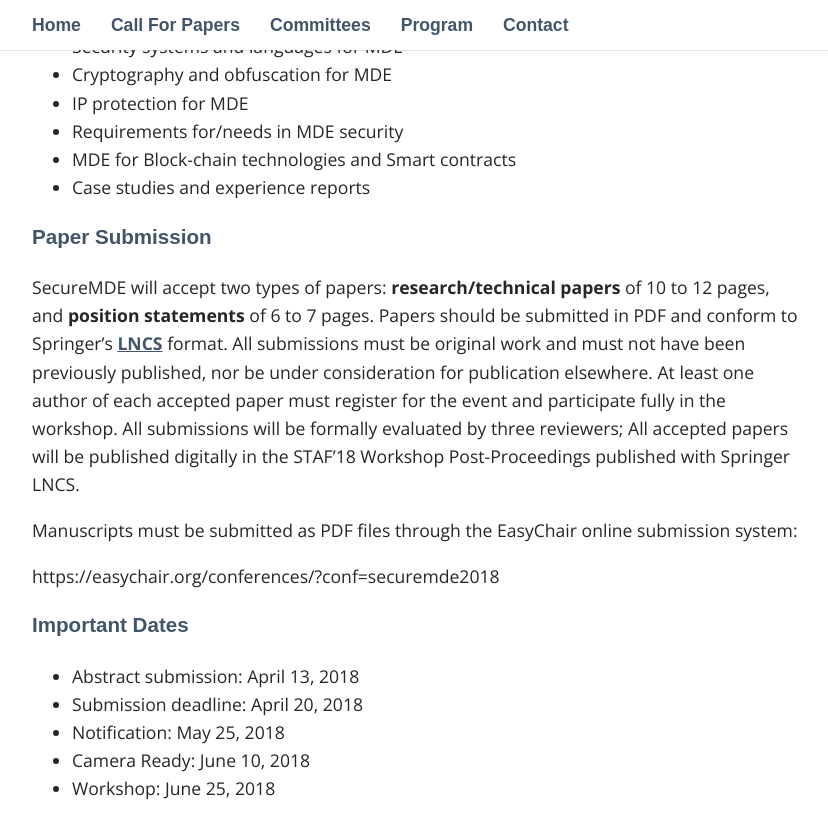
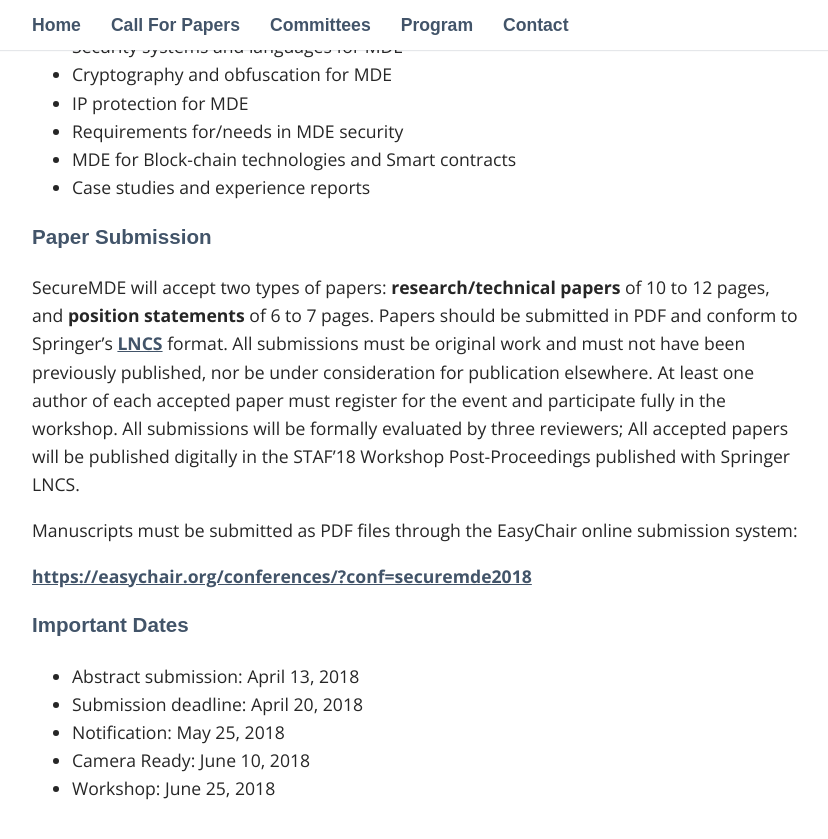
Before and after one commit to modelia/secure-mde-workshop, a Jekyll site: the page built from _pages/01_call.md, in a window 1280 px wide and 900 px high, scrolled down 1170 px. Shown: the top 839 px of the window, without its empty margins (223-1051 px from the left). Built offline with Jekyll 4.4.1, drawn with Linux system fonts in a browser that asks for light colours; some web fonts are replaced.

Commit message:
adding easychair link better

```diff
--- a/_pages/01_call.md
+++ b/_pages/01_call.md
@@ -43,7 +43,7 @@ STAF'18 Workshop Post-Proceedings published with Springer LNCS.
 
 Manuscripts must be submitted as PDF files through the EasyChair online submission system:
 
-https://easychair.org/conferences/?conf=securemde2018
+<https://easychair.org/conferences/?conf=securemde2018>
 
 ### Important Dates
 
```
